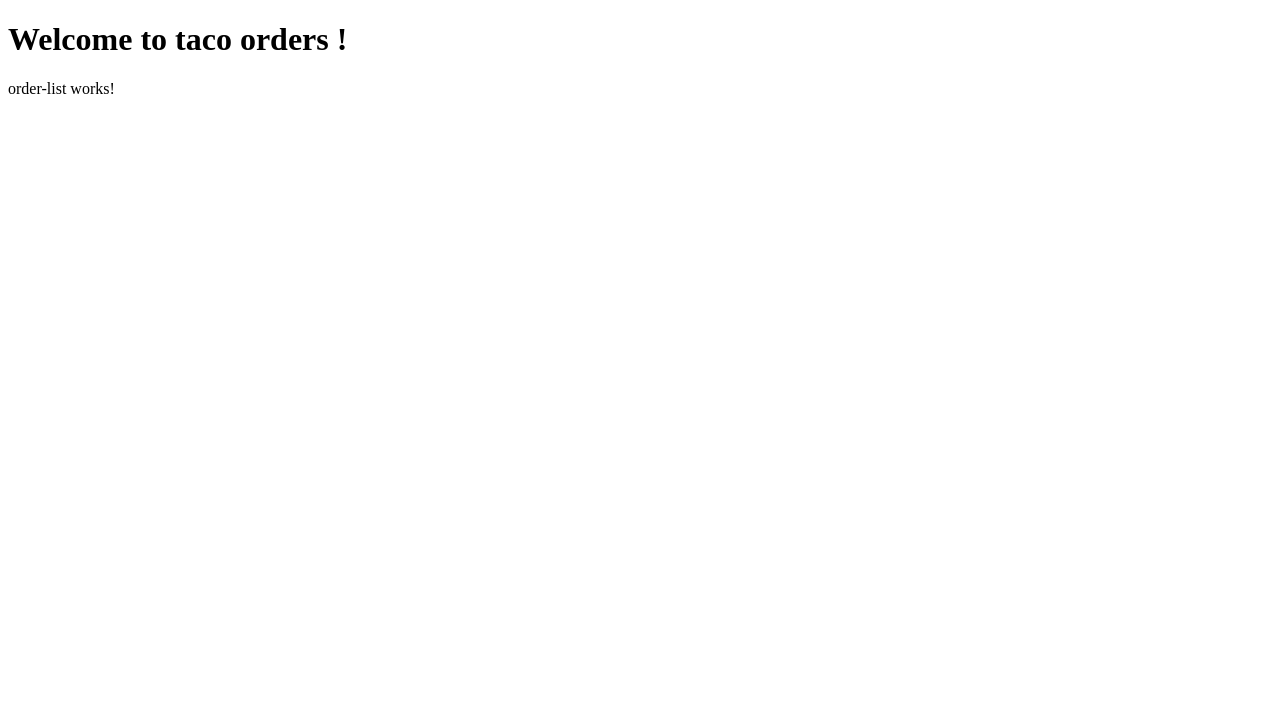
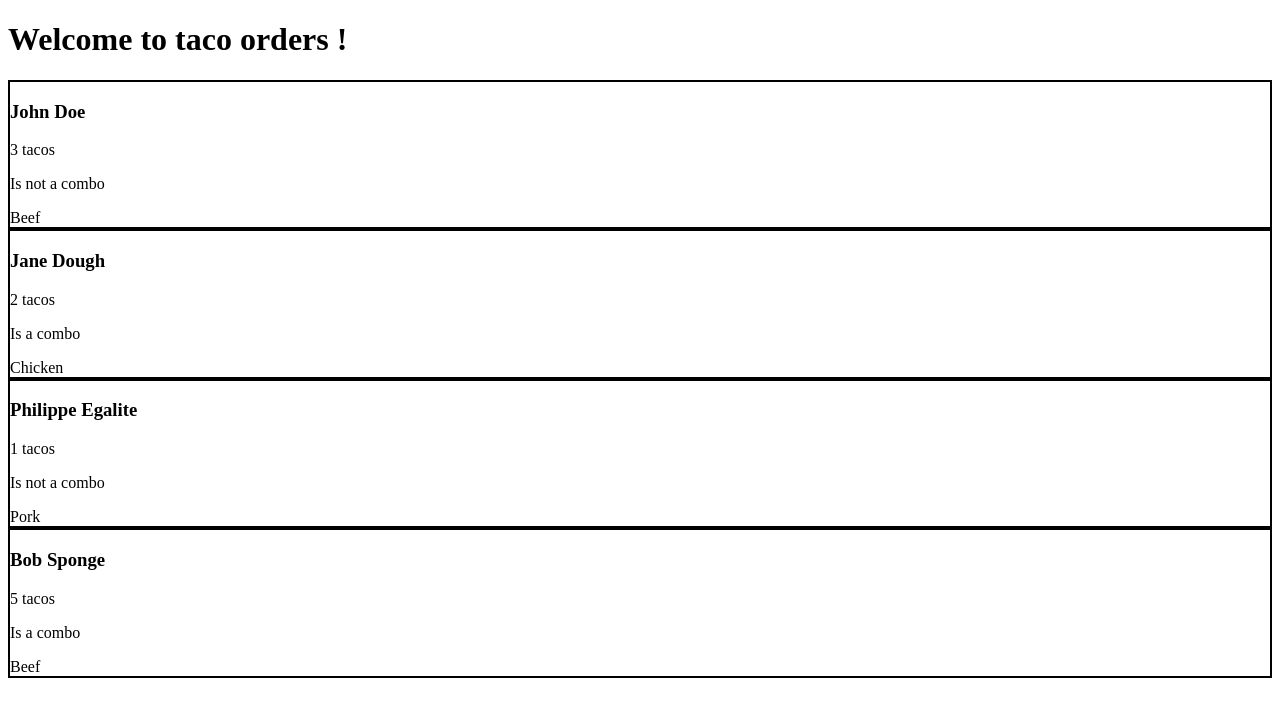
Before and after one commit to dallairius/Jonathan_Dallaire_Learning_AngularF26, an Angular app: page / in a window 1280 px wide. Shown: the top 716 px of the page. Built offline with nearby package versions, Linux system fonts and the light colour scheme.

Commit message:
Made the page display the items properly !!

```diff
--- a/src/app/Shared/Models/tacos.ts
+++ b/src/app/Shared/Models/tacos.ts
@@ -1,7 +1,7 @@
 export interface Tacos {
   orderId: number;
   customerName: string;
-  combo:boolean;
+  combo?:boolean;
   howMany:number|string;
-  whichProtein?:string;
+  whichProtein:string;
 }
--- a/src/app/order-list-item/order-list-item.css
+++ b/src/app/order-list-item/order-list-item.css
@@ -0,0 +1,3 @@
+div{
+  border: 2px solid black;
+}
--- a/src/app/order-list-item/order-list-item.html
+++ b/src/app/order-list-item/order-list-item.html
@@ -1 +1,18 @@
-<p>order-list-item works!</p>
+<div>
+<h3>{{ orderInput().customerName }}</h3>
+  <p>{{ orderInput().howMany }} tacos</p>
+
+  @if(orderInput().combo){
+    <p>Is a combo</p>
+  }@else{
+    <p>Is not a combo</p>
+  }
+
+
+  @switch(orderInput().whichProtein){
+    @case ("beef"){Beef}
+    @case ("chicken"){Chicken}
+    @case ("pork"){Pork}
+    @default{}
+  }
+</div>
--- a/src/app/order-list-item/order-list-item.ts
+++ b/src/app/order-list-item/order-list-item.ts
@@ -1,7 +1,7 @@
 import {Component, input} from '@angular/core';
 import {Tacos} from '../Shared/Models/tacos';
 
-let orders = input.required<Tacos>();
+
 
 @Component({
   imports: [],
@@ -9,4 +9,6 @@ let orders = input.required<Tacos>();
   styleUrl: './order-list-item.css',
   templateUrl: './order-list-item.html',
 })
-export class OrderListItem {}
+export class OrderListItem {
+  orderInput = input.required<Tacos>();
+}
--- a/src/app/order-list/order-list.html
+++ b/src/app/order-list/order-list.html
@@ -1 +1,5 @@
-<p>order-list works!</p>
+@for(order of orderArray; track order.orderId){
+ <app-order-list-item [orderInput] = "order"/>
+}@empty{
+  no orders to show
+}
--- a/src/app/order-list/order-list.ts
+++ b/src/app/order-list/order-list.ts
@@ -1,17 +1,22 @@
 import { Component } from '@angular/core';
 import {Tacos} from '../Shared/Models/tacos';
+import {OrderListItem} from '../order-list-item/order-list-item';
 
 
-let orderArray: Tacos[] = [{orderId:0,customerName:"John Doe", combo:false,howMany:"3",whichProtein:"beef"},
-  {orderId:1,customerName:"Jane Dough",       combo:true, howMany:"2",whichProtein:"chicken"},
-  {orderId:2,customerName:"Philippe Egalite", combo:false,howMany:"1",whichProtein:"pork"},
-  {orderId:3,customerName:"Bob Sponge",       combo:true, howMany:"5",whichProtein:"beef"},
-]
+
 
 @Component({
-  imports: [],
+  imports: [
+    OrderListItem
+  ],
   selector: 'app-order-list',
   styleUrl: './order-list.css',
   templateUrl: './order-list.html',
 })
-export class OrderList {}
+export class OrderList {
+  orderArray: Tacos[] = [{orderId:0,customerName:"John Doe", combo:false,howMany:"3",whichProtein:"beef"},
+    {orderId:1,customerName:"Jane Dough",       combo:true, howMany:"2",whichProtein:"chicken"},
+    {orderId:2,customerName:"Philippe Egalite", combo:false,howMany:"1",whichProtein:"pork"},
+    {orderId:3,customerName:"Bob Sponge",       combo:true, howMany:"5",whichProtein:"beef"},
+  ]
+}
```
